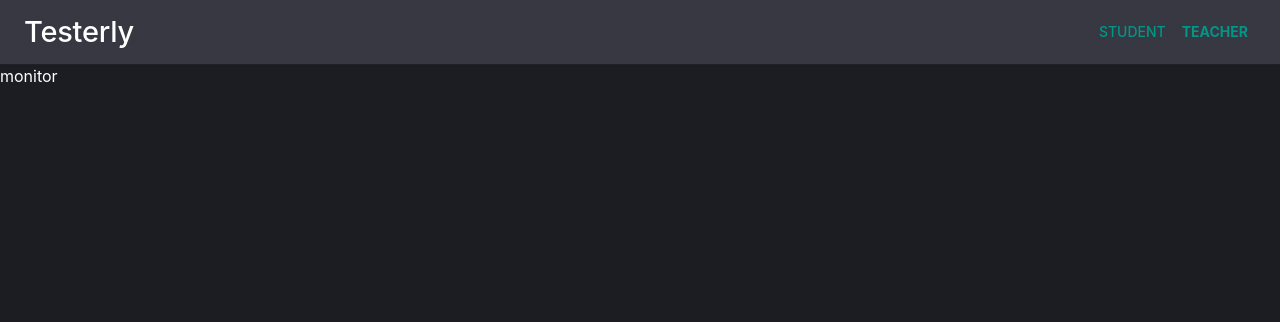
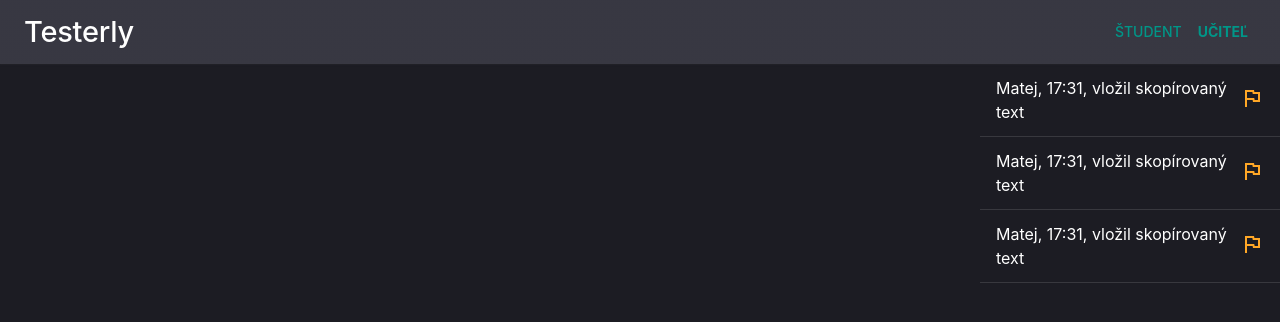
Before and after one commit to xzec/pronea-hackathon, a React (Vite) app: page /monitor in a window 1280 px wide. Shown: the top 322 px of the page. Built offline with nearby package versions, Linux system fonts and the light colour scheme.

Commit message:
prepared Flags

```diff
--- a/index.html
+++ b/index.html
@@ -7,8 +7,12 @@
       rel="stylesheet"
       href="https://fonts.googleapis.com/css?family=Roboto:300,400,500,700&display=swap"
     />
+    <link
+      rel="stylesheet"
+      href="https://fonts.googleapis.com/icon?family=Material+Icons"
+    />
     <meta name="viewport" content="width=device-width, initial-scale=1.0" />
-    <title>Vite App</title>
+    <title>Testerly</title>
   </head>
   <body>
     <div id="root"></div>
--- a/src/components/ExamNavigation/ExamNavigation.styles.ts
+++ b/src/components/ExamNavigation/ExamNavigation.styles.ts
@@ -14,7 +14,8 @@ export const useStyles = makeStyles((theme: Theme) => ({
     top: "unset",
     flexDirection: "row",
     justifyContent: "center",
-    alignItems: "center"
+    alignItems: "center",
+    padding: theme.spacing(0, 2),
   },
   button: {
     padding: theme.spacing(1.5),
--- a/src/components/ExamNavigation/ExamNavigation.tsx
+++ b/src/components/ExamNavigation/ExamNavigation.tsx
@@ -22,7 +22,7 @@ const ExamNavigation: React.FC<ExamNavigationProps> = ({ count = 1 }) => {
     navigate(`/exam/${qNumber}`);
 
   return (
-    <AppBar className={classes.navigation} elevation={1}>
+    <AppBar className={classes.navigation} elevation={1} component="nav">
       <Button
         disabled={questionNumber <= 1}
         onClick={handleNavigateBack}
--- a/src/components/Question/Question.tsx
+++ b/src/components/Question/Question.tsx
@@ -3,6 +3,7 @@ import { Box, Paper, TextField, Typography } from '@mui/material';
 import { useStyles } from './Question.styles';
 import { IOption, QType } from '../../types';
 import Options from '../Options';
+import useQuestionNumber from "../../hooks/useQuestionNumber";
 
 interface QuestionProps {
   title: string;
@@ -18,6 +19,7 @@ const Question: React.FC<QuestionProps> = ({
   points = 1
 }) => {
   const classes = useStyles();
+  const questionNumber = useQuestionNumber();
   const [answer, setAnswer] = useState<string>('');
 
   const handleAnswerChange = (event) => setAnswer(event.target.value);
@@ -26,7 +28,7 @@ const Question: React.FC<QuestionProps> = ({
     <Paper className={classes.paper}>
       <Box className={classes.heading}>
         <Typography variant="h2" component="h3" color="black">
-          {title}
+          {questionNumber}.&nbsp;{title}
         </Typography>
         <Box flexGrow={1} />
         <Typography className={classes.points}>{points}&nbsp;bod</Typography>
--- a/src/layouts/MainLayout/TopBar.tsx
+++ b/src/layouts/MainLayout/TopBar.tsx
@@ -18,8 +18,8 @@ const TopBar = ({ className, ...rest }: TopBarProps) => {
           Testerly
         </Typography>
         <Box flexGrow={1} />
-        <TopBarLink to="/exam">Student</TopBarLink>
-        <TopBarLink to="/monitor">Teacher</TopBarLink>
+        <TopBarLink to="/exam">Študent</TopBarLink>
+        <TopBarLink to="/monitor">Učiteľ</TopBarLink>
       </Toolbar>
     </AppBar>
   );
--- /dev/null
+++ b/src/pages/MonitorPage/Flag.tsx
@@ -0,0 +1,16 @@
+import React from 'react';
+import { Divider, ListItem, ListItemText } from '@mui/material';
+import { FlagOutlined } from '@mui/icons-material';
+
+const Flag: React.FC = () => {
+  return (
+    <>
+      <ListItem secondaryAction={<FlagOutlined color="warning" />}>
+        <ListItemText primary="Matej, 17:31, vložil skopírovaný text" />
+      </ListItem>
+      <Divider />
+    </>
+  );
+};
+
+export default Flag;
--- /dev/null
+++ b/src/pages/MonitorPage/Flags.tsx
@@ -0,0 +1,15 @@
+import React from 'react';
+import { Box } from '@mui/material';
+import Flag from './Flag';
+
+const Flags: React.FC = () => {
+  return (
+    <Box sx={{ color: "white" }}>
+      <Flag />
+      <Flag />
+      <Flag />
+    </Box>
+  );
+};
+
+export default Flags;
--- /dev/null
+++ b/src/pages/MonitorPage/MonitorPage.styles.ts
@@ -0,0 +1,8 @@
+import { makeStyles } from '@mui/styles';
+import { Theme } from '@mui/material';
+
+export const useStyles = makeStyles((theme: Theme) => ({
+  container: {
+    display: 'flex',
+  }
+}));
--- a/src/pages/MonitorPage/MonitorPage.tsx
+++ b/src/pages/MonitorPage/MonitorPage.tsx
@@ -1,11 +1,23 @@
 import React from 'react';
-import { Typography } from '@mui/material';
+import { Box, Typography } from '@mui/material';
+import { useStyles } from './MonitorPage.styles';
+import Flags from './Flags';
+import Content from '../../components/Content';
 
 const MonitorPage: React.FC = () => {
+  const classes = useStyles();
+
   return (
-    <div>
-      <Typography color="textPrimary">monitor</Typography>
-    </div>
+    <Box className={classes.container}>
+      <Box flexGrow={1}>
+        <Content>
+          <Typography variant="body1" color="textPrimary"></Typography>
+        </Content>
+      </Box>
+      <Box width={300}>
+        <Flags />
+      </Box>
+    </Box>
   );
 };
 
```
